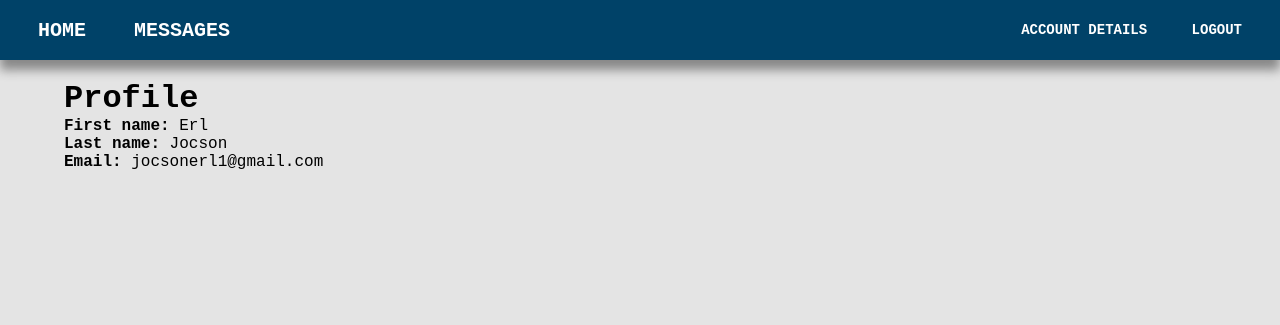
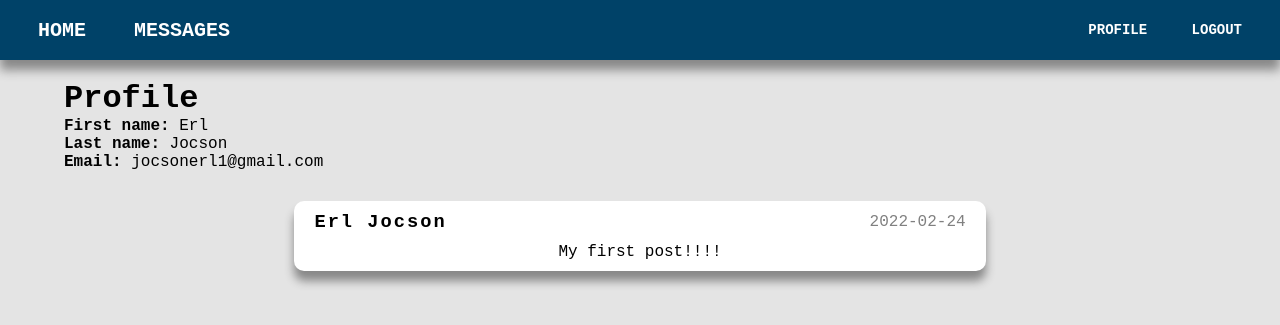
Before and after one commit to ErlJocson/SocialMediaProject, a Flask app: page /profile in a window 1280 px wide. Shown: the top 325 px of the page. Run offline with Flask 2, Linux system fonts and the light colour scheme; a user stored in the database is signed in; data comes from the database, SQL or seed files in the repository.

Commit message:
fixed profile page

```diff
--- a/SocialMediaProject/AppRoutes/Main/__init__.py
+++ b/SocialMediaProject/AppRoutes/Main/__init__.py
@@ -37,10 +37,12 @@ def index():
 @login_required
 def profile():
     details = check_if_email_exist(current_user.email)
+    posts = get_user_post(current_user.id)
     return render_template(
         'account_details.html',
         title='Account',
-        details=details
+        details=details,
+        posts = posts
     )
 
 @main.route('/post/<int:post_id>', methods=['GET', 'POST'])
--- a/SocialMediaProject/Database/manage_post.py
+++ b/SocialMediaProject/Database/manage_post.py
@@ -68,6 +68,19 @@ def get_post_by_id(id):
     conn.close()
     return post
 
+def get_user_post(user_id):
+    conn = get_db_connection()
+    cur = conn.cursor()
+
+    cur.execute(
+        "SELECT * FROM posts WHERE user_id=?",
+        [user_id]
+    )
+
+    posts = cur.fetchall()
+    conn.close()
+    return posts
+
 def check_if_already_liked(post_id, user_id):
     conn = get_db_connection()
     cur = conn.cursor()
--- a/SocialMediaProject/Database/manage_users.py
+++ b/SocialMediaProject/Database/manage_users.py
@@ -1,14 +1,14 @@
 import sqlite3
 
-ALLOWED_EXTENSIONS = {'pdf', 'png', 'jpg', 'jpeg'}
+# ALLOWED_EXTENSIONS = {'pdf', 'png', 'jpg', 'jpeg'}
 
 def get_db_connection():
     conn = sqlite3.connect('social.db')
     return conn
 
-def allowed_file(filename):
-    return '.' in filename and \
-           filename.rsplit('.', 1)[1].lower() in ALLOWED_EXTENSIONS
+# def allowed_file(filename):
+#     return '.' in filename and \
+#            filename.rsplit('.', 1)[1].lower() in ALLOWED_EXTENSIONS
 
 # Use this function before adding images to the database
 # def convert_to_binary_data(filename):
--- a/SocialMediaProject/static/posts.css
+++ b/SocialMediaProject/static/posts.css
@@ -24,7 +24,7 @@
 }
 
 .posts-contents {
-  margin: 10px;
+  padding: 10px;
 }
 
 .move-posts {
--- a/SocialMediaProject/templates/account_details.html
+++ b/SocialMediaProject/templates/account_details.html
@@ -1,5 +1,6 @@
 {% extends 'layout.html' %} {% block content %}
 <div class="container">
+  <div>
     <h1>Profile</h1>
     <p><strong>First name:</strong> {{ details[1] }}</p>
     <p><strong>Last name:</strong> {{details[2]}}</p>
@@ -8,4 +9,18 @@
     {% endif %}
     <p><strong>Email:</strong> {{ details[4] }}</p>
   </div>
+  <div>
+    {% if posts %} {% for post in posts %}
+    <div class="posts-container">
+      <div class="post-header">
+        <h3>{{ current_user.first_name }} {{ current_user.last_name }}</h3>
+        <span>{{ post[2].split(' ')[0] }}</span>
+      </div>
+      <div class="posts-contents">
+        <p>{{ post[1] }}</p>
+      </div>
+    </div>
+    {% endfor %} {% endif %}
+  </div>
+</div>
 {% endblock%}
--- a/SocialMediaProject/templates/layout.html
+++ b/SocialMediaProject/templates/layout.html
@@ -50,9 +50,7 @@
       </div>
       {% endif %}
       <div class="right-container">
-        <a href="{{ url_for('main.profile') }}" class="nav-items"
-          >account details</a
-        >
+        <a href="{{ url_for('main.profile') }}" class="nav-items">profile</a>
         <a href="{{ url_for('auth.logout') }}" class="nav-items">logout</a>
       </div>
     </nav>
```
Lines whose indentation alone changed are shown as unchanged.
